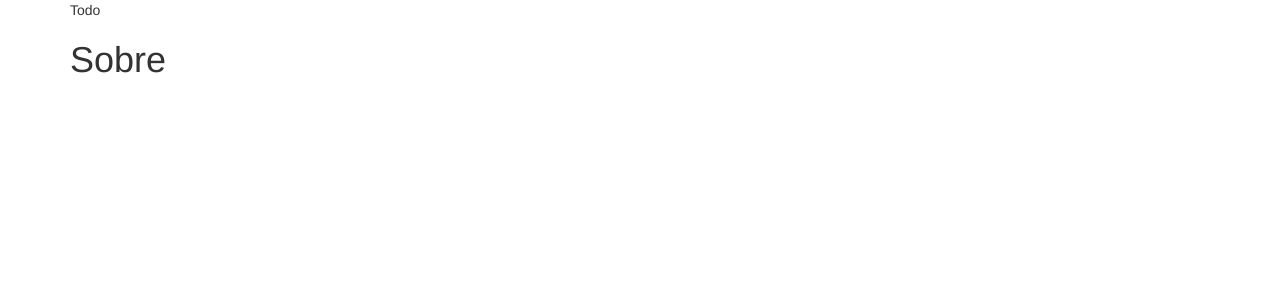
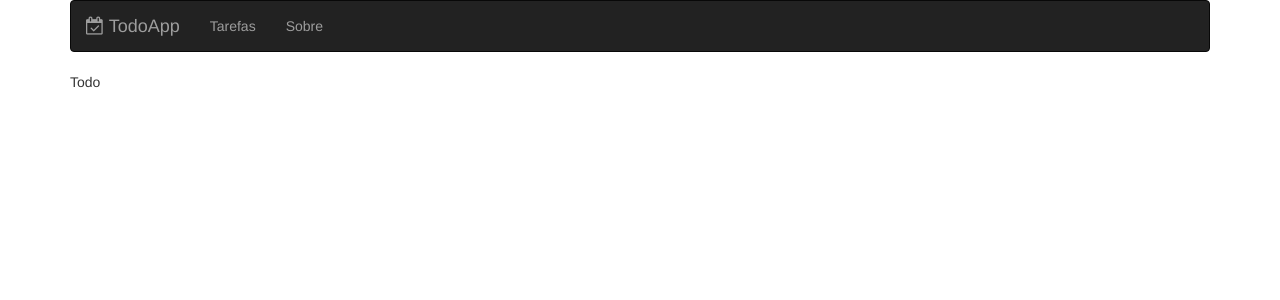
Before and after one commit to gabrieljcfsilva/react-js, a React (Create React App) app in the folder todo-app/frontend/: page /#/ in a window 1280 px wide. Shown: the top 300 px of the page. Built offline with nearby package versions, Linux system fonts and the light colour scheme.

Commit message:
atualizando bibliotecas e criando rotas

```diff
--- a/todo-app/frontend/package.json
+++ b/todo-app/frontend/package.json
@@ -32,6 +32,7 @@
     "axios": "0.15.3",
     "bootstrap": "3.3.7",
     "font-awesome": "4.7.0",
-    "react-router": "3.0.2"
+    "react-router": "^5.1.2",
+    "react-router-dom": "^5.1.2"
   }
 }
--- a/todo-app/frontend/src/App.js
+++ b/todo-app/frontend/src/App.js
@@ -1,14 +1,17 @@
 import React from 'react';
+import { HashRouter } from 'react-router-dom'
 
 import '../node_modules/bootstrap/dist/css/bootstrap.min.css'
 import '../node_modules/font-awesome/css/font-awesome.min.css'
 
-import Todo from './components/Todo'
-import About from './components/About'
+import Menu from './components/Menu'
+import Routes from './routes'
 
 export default props => (
-    <div className="container">
-        <Todo />
-        <About />
-    </div>
+    <HashRouter>
+        <div className="container">
+            <Menu />
+            <Routes />
+        </div>
+    </HashRouter>
 )
--- /dev/null
+++ b/todo-app/frontend/src/components/Menu.jsx
@@ -0,0 +1,21 @@
+import React from 'react'
+import { NavLink } from 'react-router-dom';
+
+export default props => (
+    <nav className='navbar navbar-inverse bg-inverse'>
+        <div className='container'>
+            <div className='navbar-header'>
+                <NavLink className='navbar-brand' to='/todos'>
+                    <i className='fa fa-calendar-check-o'></i> TodoApp
+                </NavLink>
+            </div>
+
+            <div id='navbar' className='navbar-collapse collapse'>
+                <ul className="nav navbar-nav">
+                    <li><NavLink to='/todos'>Tarefas</NavLink></li>
+                    <li><NavLink to='/about'>Sobre</NavLink></li>
+                </ul>
+            </div>
+        </div>
+    </nav>
+)
--- /dev/null
+++ b/todo-app/frontend/src/routes.jsx
@@ -0,0 +1,14 @@
+import React from 'react'
+import { Switch, Route, Redirect } from 'react-router'
+
+import Todo from './components/Todo'
+import About from './components/About'
+
+export default props => (
+    <Switch>
+        <Route path='/' exact component={Todo} />
+        <Route path='/todos' component={Todo} />
+        <Route path='/about' component={About} />
+        <Redirect from='*' to='/todos' />
+    </Switch>
+)
```
Also changed, not shown: 1 other file (tests, documents, lock files or other folders).
